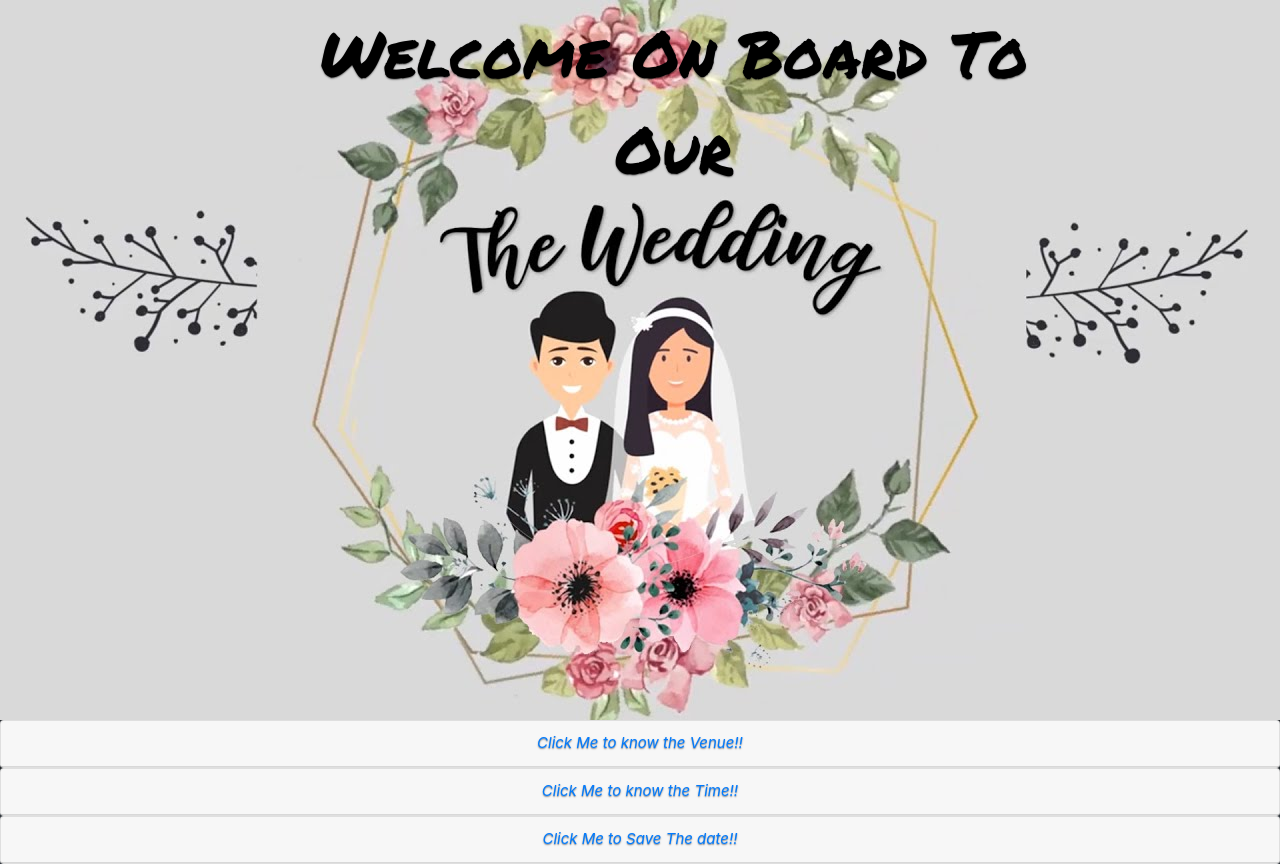
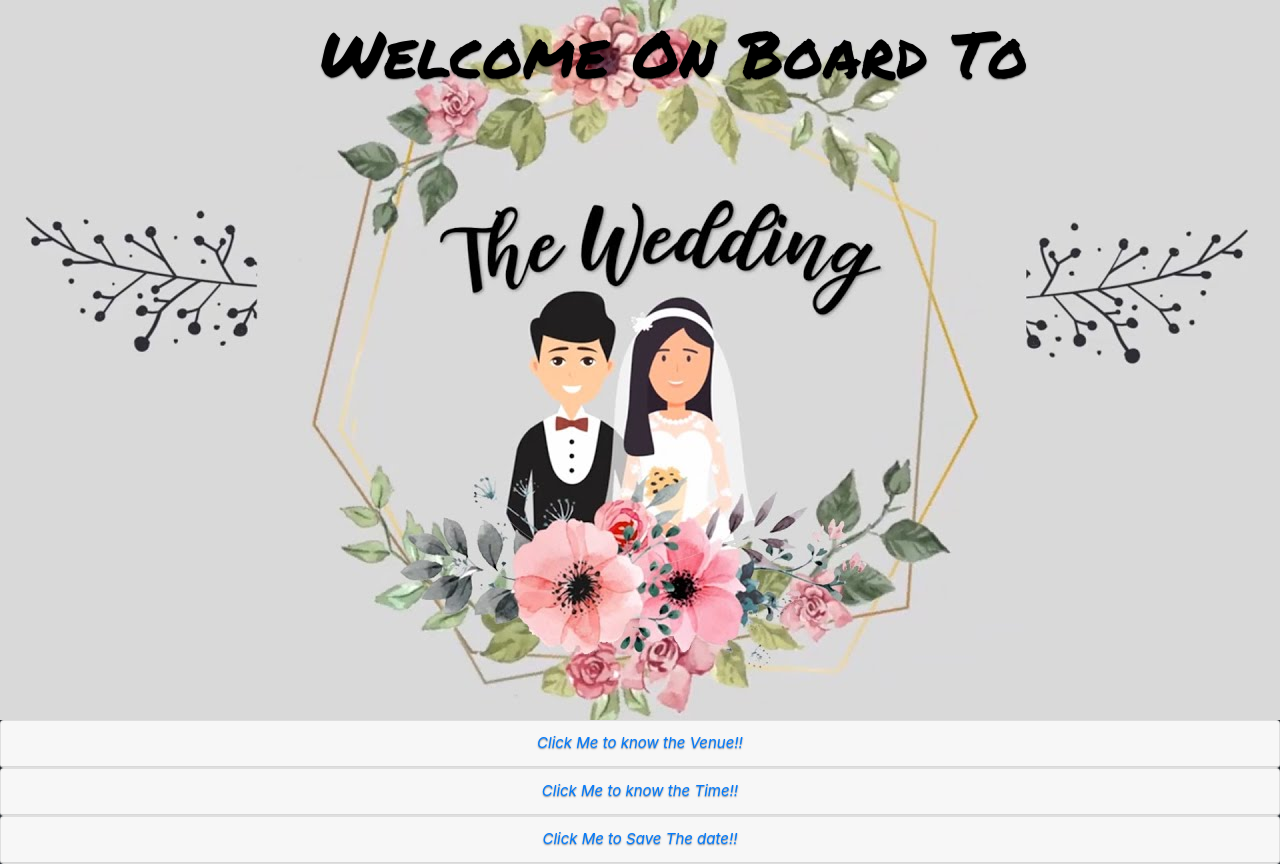
Before and after one commit to sabarishkrishna/invite1, a plain HTML site: page index.html in a window 1280 px wide. Shown: the top 864 px of the page. Drawn offline with nearby package versions, Linux system fonts and the light colour scheme.

Commit message:
Update index.html

```diff
--- a/index.html
+++ b/index.html
@@ -48,7 +48,7 @@
   </head>
   <div class="pic">
     <img src="invite.jpg" alt="Invite-image" class="responsive">
-    <div class="centered">Welcome On Board To<br> Our</div>
+    <div class="centered">Welcome On Board To<br></div>
 
     <link rel="preconnect" href="https://fonts.gstatic.com">
 <link href="https://fonts.googleapis.com/css2?family=Permanent+Marker&display=swap" rel="stylesheet">
```
